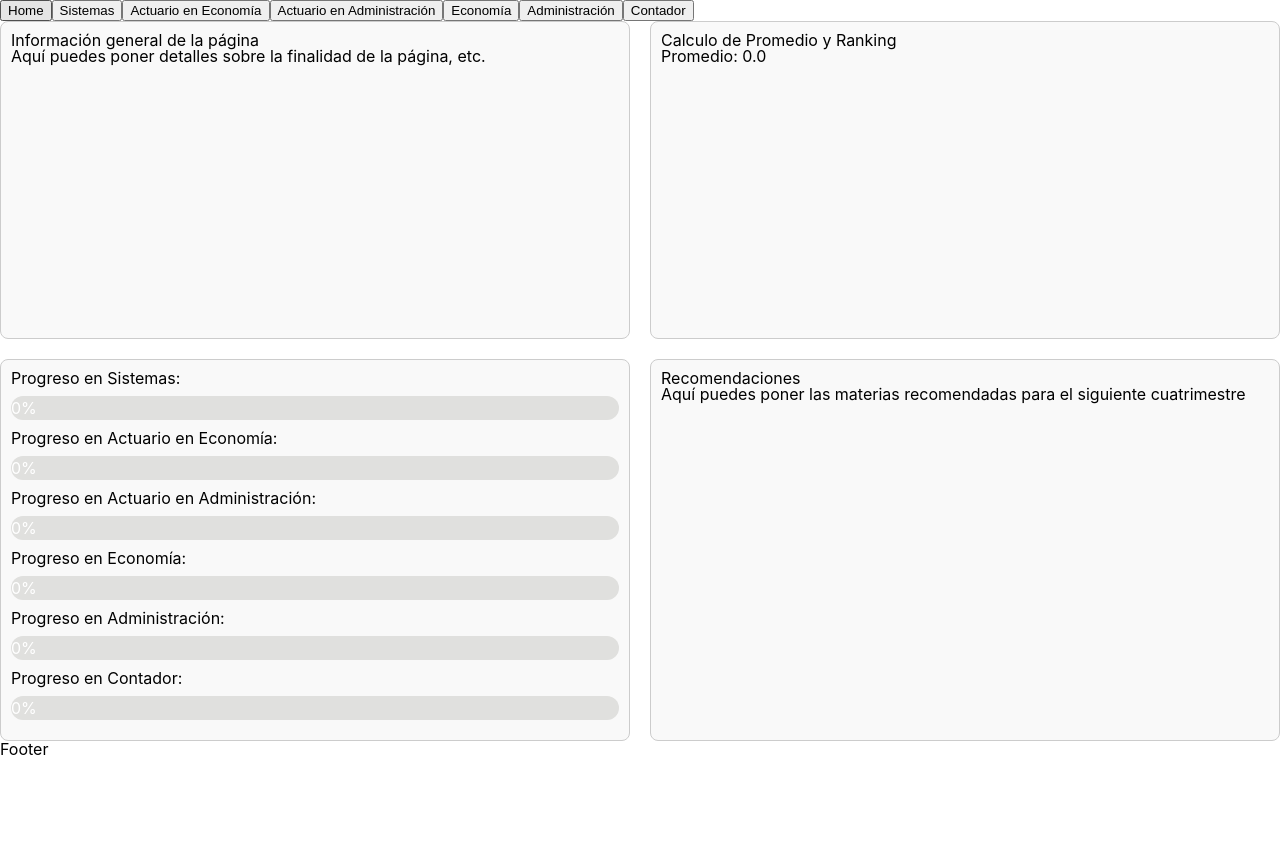
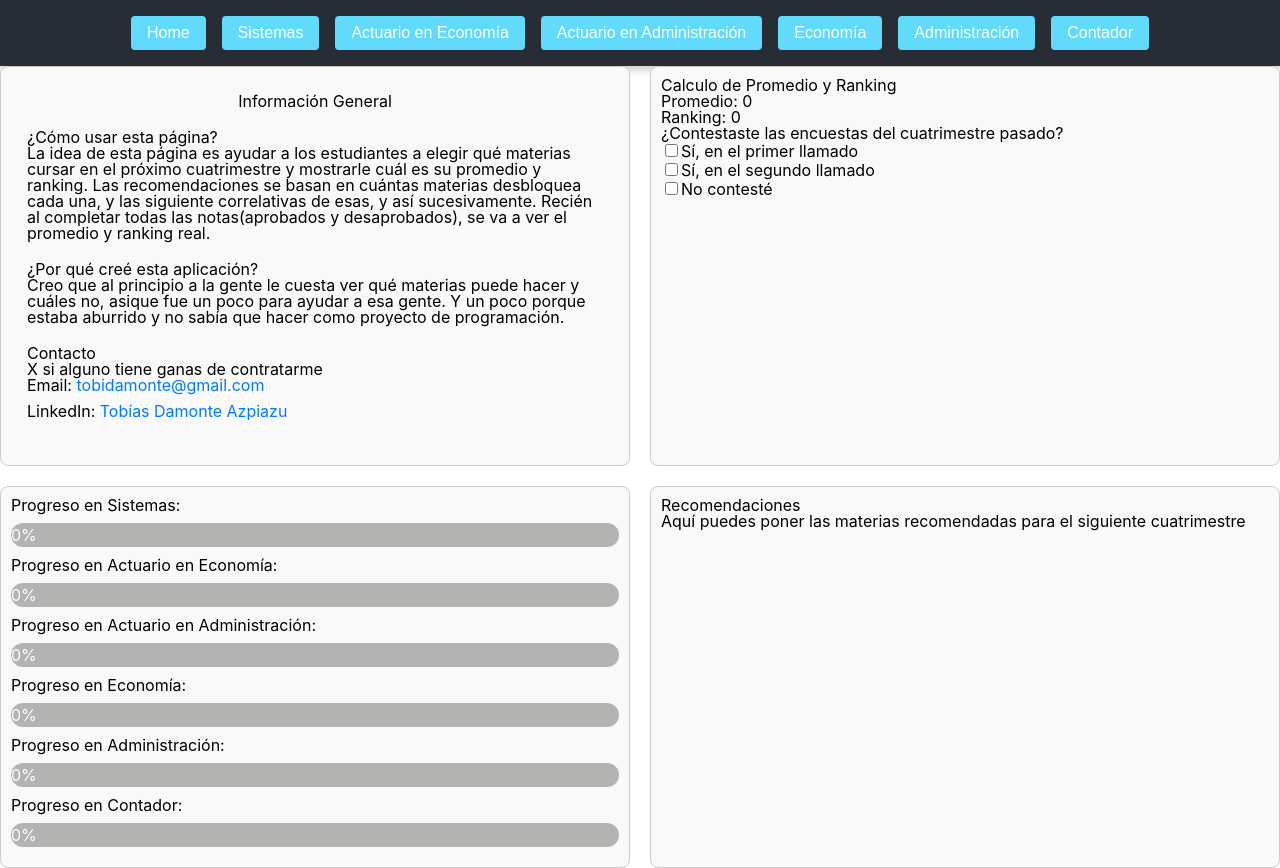
Before and after one commit to TDamonteAzpiazu/Carreras, a React (Create React App) app in the folder front/: page / in a window 1280 px wide. Before the commit the page ends 800 px from the top, so only its background shows below. Built offline with nearby package versions, Linux system fonts and the light colour scheme.

Commit message:
Promedio y ranking funcionales

```diff
--- a/front/src/App.tsx
+++ b/front/src/App.tsx
@@ -23,7 +23,7 @@ function App() {
         <Route path="/administracion" element={<Admin />} />
         <Route path="/contador" element={<Contador />} />
       </Routes>
-      <Footer />
+      {/* <Footer /> */}
     </div>
   );
 }
--- /dev/null
+++ b/front/src/components/primary/informacionGeneral/informacionGeneral.module.css
@@ -0,0 +1,36 @@
+.container {
+    padding: 1rem; /* 20px */
+    max-width: 50rem; /* 800px */
+    margin: 0;
+}
+
+.title {
+    text-align: center;
+    margin-bottom: 1.25rem; /* 20px */
+}
+
+.section {
+    margin-bottom: 1.25rem; /* 20px */
+}
+
+h2 {
+    margin-top: 0;
+}
+
+ul {
+    list-style-type: none;
+    padding: 0;
+}
+
+ul li {
+    margin-bottom: 0.625rem; /* 10px */
+}
+
+a {
+    color: #007bff;
+    text-decoration: none;
+}
+
+a:hover {
+    text-decoration: underline;
+}
--- a/front/src/components/primary/informacionGeneral/informacionGeneral.tsx
+++ b/front/src/components/primary/informacionGeneral/informacionGeneral.tsx
@@ -1,8 +1,37 @@
+import styles from './informacionGeneral.module.css';
+
 export const InformacionGeneral = () => {
     return (
-        <div>
-            <h3>Información general de la página</h3>
-            <p>Aquí puedes poner detalles sobre la finalidad de la página, etc.</p>
+        <div className={styles.container}>
+            <h1 className={styles.title}>Información General</h1>
+
+            <section className={styles.section}>
+                <h2>¿Cómo usar esta página?</h2>
+                <p>
+                    La idea de esta página es ayudar a los estudiantes a elegir qué materias cursar en el próximo cuatrimestre y mostrarle cuál es su promedio y ranking.
+                    Las recomendaciones se basan en cuántas materias desbloquea cada una, y las siguiente correlativas de esas, y así sucesivamente.
+                    Recién al completar todas las notas(aprobados y desaprobados), se va a ver el promedio y ranking real.
+                </p>
+            </section>
+
+            <section className={styles.section}>
+                <h2>¿Por qué creé esta aplicación?</h2>
+                <p>
+                    Creo que al principio a la gente le cuesta ver qué materias puede hacer y cuáles no, asique fue un poco para ayudar a esa gente.
+                    Y un poco porque estaba aburrido y no sabía que hacer como proyecto de programación.
+                </p>
+            </section>
+
+            <section className={styles.section}>
+                <h2>Contacto</h2>
+                <p>
+                    X si alguno tiene ganas de contratarme
+                </p>
+                <ul>
+                    <li>Email: <a href="mailto:tobidamonte@gmail.com">tobidamonte@gmail.com</a></li>
+                    <li>LinkedIn: <a href="https://www.linkedin.com/in/tobiasdamonteazpiazu/" target="_blank" rel="noopener noreferrer">Tobías Damonte Azpiazu</a></li>
+                </ul>
+            </section>
         </div>
     );
 };
--- /dev/null
+++ b/front/src/components/primary/navbar/navbar.module.css
@@ -0,0 +1,36 @@
+/* Navbar.module.css */
+
+.navbar {
+    display: flex;
+    flex-wrap: wrap;
+    justify-content: center;
+    align-items: center;
+    background-color: #282c34;
+    padding: 1rem;
+    box-shadow: 0 4px 8px rgba(0, 0, 0, 0.2);
+}
+
+.navbar a {
+    text-decoration: none;
+    margin: 0.5rem;
+}
+
+.navbar button {
+    background-color: #61dafb;
+    border: none;
+    border-radius: 0.25rem;
+    color: white;
+    font-size: 1rem;
+    padding: 0.5rem 1rem;
+    cursor: pointer;
+    transition: background-color 0.3s, transform 0.2s;
+}
+
+.navbar button:hover {
+    background-color: #21a1f1;
+    transform: scale(1.05);
+}
+
+.navbar button:active {
+    background-color: #1e90ff;
+}
--- a/front/src/components/primary/navbar/navbar.tsx
+++ b/front/src/components/primary/navbar/navbar.tsx
@@ -1,9 +1,13 @@
-import { Link } from "react-router-dom"
+import { Link } from "react-router-dom";
+import styles from "./navbar.module.css";
 
 export const Navbar = () => {
     return (
+        <div className={styles.navbar}>
             <div>
                 <Link to='/'><button>Home</button></Link>
+            </div>
+            <div>
                 <Link to='/sistemas'><button>Sistemas</button></Link>
                 <Link to='/actuarioEconomia'><button>Actuario en Economía</button></Link>
                 <Link to='/actuarioAdministracion'><button>Actuario en Administración</button></Link>
@@ -11,5 +15,6 @@ export const Navbar = () => {
                 <Link to='/administracion'><button>Administración</button></Link>
                 <Link to='/contador'><button>Contador</button></Link>
             </div>
-    )
-}
+        </div>
+    );
+};
--- a/front/src/components/primary/promedioRanking/promedioRanking.tsx
+++ b/front/src/components/primary/promedioRanking/promedioRanking.tsx
@@ -1,8 +1,48 @@
-export const PromedioRanking = ({ promedio }: { promedio: string }) => {
+import { useState } from 'react';
+
+export const PromedioRanking = ({ promedio, ranking }: { promedio: string | number, ranking: number }) => {
+    const [puntosEncuesta, setPuntosEncuesta] = useState<number | null>(null);
+
+    // Función para actualizar los puntos según la respuesta del usuario
+    const manejarRespuesta = (valor: number) => {
+        setPuntosEncuesta(valor);
+    };
+
     return (
         <div>
             <h3>Calculo de Promedio y Ranking</h3>
             <h1>Promedio: {promedio}</h1>
+            <h1>Ranking: {ranking + (puntosEncuesta || 0)}</h1>
+            <div>
+                <h4>¿Contestaste las encuestas del cuatrimestre pasado?</h4>
+                <div>
+                    <input
+                        type="checkbox"
+                        id="primera"
+                        checked={puntosEncuesta === 10}
+                        onChange={() => manejarRespuesta(puntosEncuesta === 10 ? 0 : 10)}
+                    />
+                    <label htmlFor="primera">Sí, en el primer llamado</label>
+                </div>
+                <div>
+                    <input
+                        type="checkbox"
+                        id="segunda"
+                        checked={puntosEncuesta === 5}
+                        onChange={() => manejarRespuesta(puntosEncuesta === 5 ? 0 : 5)}
+                    />
+                    <label htmlFor="segunda">Sí, en el segundo llamado</label>
+                </div>
+                <div>
+                    <input
+                        type="checkbox"
+                        id="no"
+                        checked={puntosEncuesta === 0}
+                        onChange={() => manejarRespuesta(puntosEncuesta === 0 ? 0 : 0)}
+                    />
+                    <label htmlFor="no">No contesté</label>
+                </div>
+            </div>
         </div>
     );
 };
--- a/front/src/components/secondary/progressBar/progressBar.tsx
+++ b/front/src/components/secondary/progressBar/progressBar.tsx
@@ -12,7 +12,7 @@ export const ProgressBar = ({ progreso } : { progreso: number }) => {
     };
 
     return (
-        <div style={{ width: '100%', backgroundColor: '#e0e0de', borderRadius: '0.75rem' }}>
+        <div style={{ width: '100%', backgroundColor: '#b3b3b1', borderRadius: '0.75rem' }}>
             <div style={progressStyle}>{`${progreso}%`}</div>
         </div>
     );
--- a/front/src/views/home/home.tsx
+++ b/front/src/views/home/home.tsx
@@ -15,8 +15,6 @@ import styles from "./home.module.css"
 export const Home = () => {
     const notas = useMateriasStore((state) => state.notas)
 
-    console.log(notas)
-
     let total = 0
     let materiasCursadas = 0
     for(const nota in notas){
@@ -25,7 +23,7 @@ export const Home = () => {
             materiasCursadas++
         }
     }
-    const promedio = materiasCursadas > 0 ? (total / materiasCursadas).toFixed(1) : '0.0';
+    const promedio = materiasCursadas > 0 ? parseFloat((total / materiasCursadas).toFixed(1)) : 0;
 
     const getHelper = (carrera: string) => {
         switch (carrera) {
@@ -69,13 +67,117 @@ export const Home = () => {
         return Math.floor(progreso);
     }
 
+// Función para calcular el valor A
+const calcularValorA = (materiasAprobadas: number, materiasCursadas: number) => {
+    return materiasCursadas > 0 ? (materiasAprobadas / materiasCursadas) * 100 : 0;
+};
+
+// Función para calcular el valor B
+const calcularValorB = (materiasAprobadas: number) => {
+    return materiasAprobadas * 3;
+};
+
+// Función para calcular el valor C
+const calcularValorC = (promedio: number) => {
+    return promedio * 3;
+};
+
+// Función para calcular el valor D
+const calcularValorD = (notas: any) => {
+    const carreras = Object.keys(materiasXCarrera) as Array<keyof typeof materiasXCarrera>;
+    let materiasFaltantesPorCarrera: { [key: string]: number } = {};
+
+    // Calculamos las materias faltantes para cada carrera
+    carreras.forEach(carrera => {
+        const { materias: totalMaterias, optativas: maxOptativas } = materiasXCarrera[carrera];
+        const materiasHelper = getHelper(carrera);
+
+        let materiasAprobadas = 0;
+        let optativasAprobadas = 0;
+
+        materiasHelper.forEach((materia) => {
+            const notasMateria = notas[materia.codigo] || [];
+            if (notasMateria.some((nota : number) => nota >= 4)) {
+                if (materia.esOptativa) {
+                    if (optativasAprobadas < maxOptativas) {
+                        optativasAprobadas++;
+                    }
+                } else {
+                    materiasAprobadas++;
+                }
+            }
+        });
+
+        const totalMateriasCursadas = materiasAprobadas + optativasAprobadas;
+        const materiasFaltantes = totalMaterias - totalMateriasCursadas;
+
+        materiasFaltantesPorCarrera[carrera] = materiasFaltantes;
+    });
+
+    // Encontramos el valor de D más alto según las materias faltantes
+    let valorD = 0;
+    for (const materiasFaltantes of Object.values(materiasFaltantesPorCarrera)) {
+        if (materiasFaltantes === 1) valorD = Math.max(valorD, 90);
+        else if (materiasFaltantes === 2) valorD = Math.max(valorD, 65);
+        else if (materiasFaltantes === 3) valorD = Math.max(valorD, 45);
+        else if (materiasFaltantes === 4) valorD = Math.max(valorD, 30);
+        else if (materiasFaltantes === 5) valorD = Math.max(valorD, 20);
+        else if (materiasFaltantes === 6) valorD = Math.max(valorD, 15);
+        else if (materiasFaltantes === 7) valorD = Math.max(valorD, 10);
+        else if (materiasFaltantes === 8) valorD = Math.max(valorD, 5);
+        else if (materiasFaltantes >= 9) valorD = Math.max(valorD, 0);
+    }
+
+    return valorD;
+};
+
+// Función para calcular el ranking
+const calcularRanking = (notas: any, promedio: number) => {
+    const materiasAprobadasSet = new Set<string>();
+    const materiasCursadasSet = new Set<string>();
+
+    // Recorremos todas las carreras
+    const carreras = Object.keys(materiasXCarrera) as Array<keyof typeof materiasXCarrera>;
+
+    carreras.forEach(carrera => {
+        const { materias, optativas } = materiasXCarrera[carrera];
+        const materiasHelper = getHelper(carrera);
+
+        materiasHelper.forEach((materia) => {
+            const notasMateria = notas[materia.codigo] || [];
+
+            // Contamos las materias aprobadas
+            if (notasMateria.some((nota: number) => nota >= 4)) {
+                materiasAprobadasSet.add(materia.codigo.toString());
+            }
+
+            // Contamos las materias cursadas
+            if (notasMateria.length > 0) {
+                materiasCursadasSet.add(materia.codigo.toString());
+            }
+        });
+    });
+
+    const totalMateriasAprobadas = materiasAprobadasSet.size;
+    const totalMateriasCursadas = materiasCursadasSet.size;
+
+    const A = calcularValorA(totalMateriasAprobadas, totalMateriasCursadas);
+    const B = calcularValorB(totalMateriasAprobadas);
+    const C = calcularValorC(promedio);
+    const D = calcularValorD(notas);
+
+    return A + B + C + D;
+};
+
+
+
     return (
         <div className={styles.grid}>
             <div className={styles.infoGeneral}>
                 <InformacionGeneral />
             </div>
             <div className={styles.calculoPromedio}>
-                <PromedioRanking promedio={promedio} />
+                <PromedioRanking promedio={promedio} ranking={calcularRanking(notas, promedio)} />
             </div>
             <div className={styles.barrasProgreso}>
                 <BarrasProgreso getProgreso={getProgreso} />
```
Lines whose indentation alone changed are shown as unchanged.
